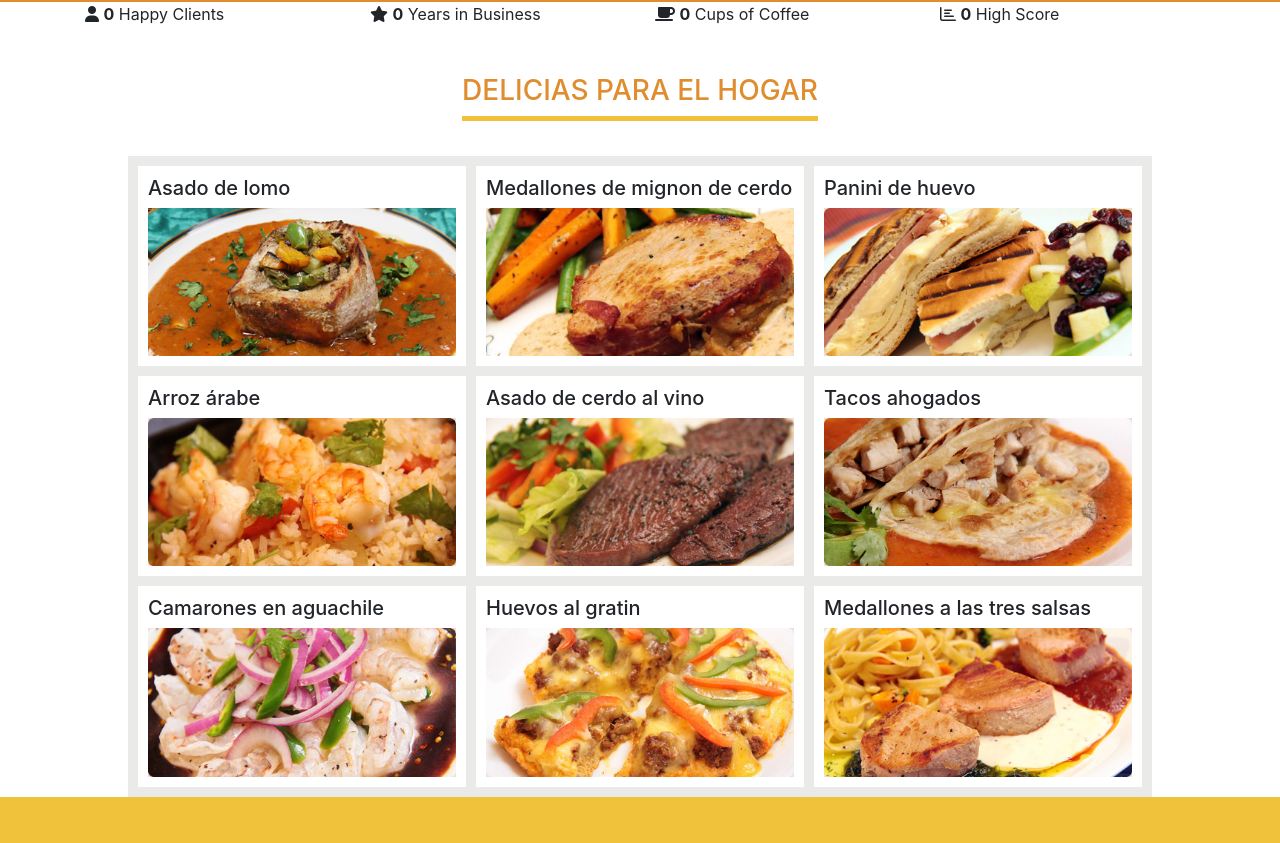
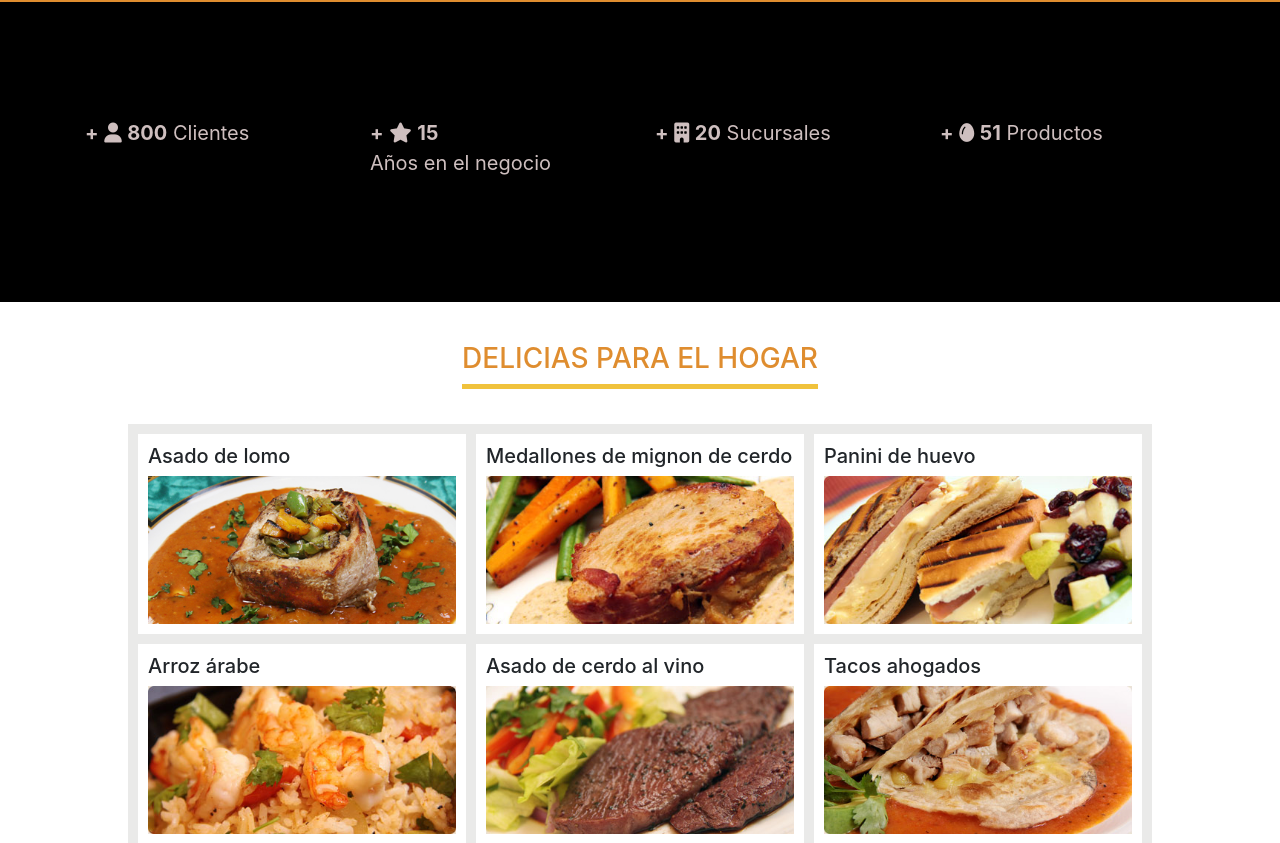
Before and after one commit to ojaiti/ojai, a PHP site: page / in a window 1280 px wide. Shown: the part 673-1516 px from the top of the page. Run offline with PHP 8.4, Linux system fonts and the light colour scheme; data that the repository does not hold is empty; some libraries are stand-ins or nearby versions.

Commit message:
Se agregaron cambios en imagenes y se implementaron los contadores

```diff
--- a/assets/css/style.css
+++ b/assets/css/style.css
@@ -800,3 +800,17 @@ nav{
       border-bottom: 3px solid;
     font-weight: 600;
   }
+  /* Contadores */
+  #section-contadores{
+      height: auto;
+      min-height: 300px;
+      background: #000000;
+      display: flex;
+      justify-content: center;
+      align-items: center;
+      color: #cebfbf;
+      overflow: hidden;
+  }
+  #section-contadores > .container{
+      font-size: 20px;
+  }
--- a/assets/js/app.js
+++ b/assets/js/app.js
@@ -1,4 +1,24 @@
 (function(){
+  var elemento = '';
+  var posicion = '';
+
+  var elemento2 = '';
+  var posicion2 = '';
+  if(document.getElementById('section-contadores')){
+
+   elemento = document.getElementById('section-contadores');
+   posicion = elemento.getBoundingClientRect();
+
+   elemento2 = document.getElementById('bs4-slide-carousel');
+   posicion2 = elemento2.getBoundingClientRect();
+
+
+}
+
+
+console.log('posici0on2 ', posicion2)
+
+
 if(document.querySelector('.aviso')){
 
   document.querySelector('.aviso').classList.add('activo');
@@ -11,6 +31,43 @@ $('body.alimentos .navegacion-principal li a:contains("alimentos")').addClass('a
 $('body.productos .navegacion-principal li a:contains("productos")').addClass('active')
 $('body.nosotros .navegacion-principal li a:contains("nosotros")').addClass('active')
 $('body.contacto .navegacion-principal li a:contains("contacto")').addClass('active')
+
+/* Prueba */
+if(document.querySelector('#section-contadores')){
+
+const contadores = document.querySelectorAll('.cont');
+const speed = 10;
+function accionarContadores(){
+
+contadores.forEach(contador => {
+
+    const updateCount = () => {
+      const target = +contador.getAttribute('data-to');
+      const count = +contador.innerText;
+    /*   const inc = target / speed; */
+      const sum = (target / speed)
+      const inc = sum / 2;
+
+      var valorRound = Math.round(count + inc);
+      if(count < target) {
+        contador.innerText = valorRound;
+        setTimeout(updateCount, 150)
+      }else{
+        count.innerText = target;
+      }
+    }
+    updateCount();
+  });
+}
+
+}
+if(posicion.y < screen.height){
+  console.log(posicion)
+  accionarContadores()
+  console.log('posicion y ',posicion.y)
+  console.log('screen height  ',screen.height)
+}
+  /* Obtener coordenadas */
 
 function getOffset( el ) {
     var _x = 0;
@@ -86,11 +143,22 @@ var lastScrollTop = 0;
 var navbar = document.getElementById("navbar");
 var espacio92 = document.querySelector('.espacio92');
 
+/* posicion contadores */
+
+/* alert("La resolución de tu pantalla es: " + screen.width + " x " + screen.height)  */
 window.addEventListener("scroll", function(){
    var st = window.pageYOffset || document.documentElement.scrollTop;
    var altura = screen.height;
    /* console.log('sr', st);
    console.log(altura); */
+   console.log('st');
+   console.log(st);
+   console.log('posicion')
+   console.log(posicion)
+   if (st > posicion.y - 100){
+     accionarContadores()
+   }
+
    if (st > lastScrollTop && st > 100){
 //obtener la altura de la pantalla
         espacio92.style.display = 'none';
--- a/includes/templates/header.php
+++ b/includes/templates/header.php
@@ -2,7 +2,7 @@
 <!DOCTYPE html>
 <html lang="en">
 <head>
-    <link rel="shortcut icon" href="img/favicon.ico" type="image/x-icon" />
+    <link rel="shortcut icon" href="assets/img/favicon.ico" type="image/x-icon" />
 		<link rel="apple-touch-icon" href="img/apple-touch-icon.png">
     <meta charset="UTF-8">
     <meta name="viewport" content="width=device-width, initial-scale=1.0">
--- a/index.php
+++ b/index.php
@@ -10,7 +10,7 @@
   </ol>
   <div class="carousel-inner">
     <div class="carousel-item active">
-      <img class="d-inline w-100" src="assets/img/slider/verduras.jpg" alt="Slide One">
+      <img class="d-inline w-100" src="assets/img/slider/comida.jpg" alt="Slide One">
       <!--Captions for the slides go here -->
        <!--  <div class="carousel-caption text-warning d-none d-sm-block sombra">
           <h1 class="h3">El sabor es mejor en familia</h1>
@@ -19,7 +19,7 @@
       <!--Captions ending here for slide 1-->
    </div>
     <div class="carousel-item">
-      <img class="d-inline w-100" src="assets/img/slider/table.jpg" alt="Slide Two">
+      <img class="d-inline w-100" src="assets/img/slider/platos.jpg" alt="Slide Two">
       <!--Captions for the slides go here -->
         <!-- <div class="carousel-caption text-warning d-none d-sm-block sombra">
           <h5>Los mejores alimentos para el hogar</h5>
@@ -28,7 +28,7 @@
       <!--Captions ending here for slide 2-->
     </div>
     <div class="carousel-item">
-      <img class="d-block w-100" src="assets/img/slider/alimentos.jpg" alt="Slide Three">
+      <img class="d-block w-100" src="assets/img/slider/burrito.jpg" alt="Slide Three">
       <!--Captions for the slides go here -->
         <!-- <div class="carousel-caption text-warning d-none d-sm-block sombra">
           <h5>Alimentos de calidad</h5>
@@ -51,40 +51,46 @@
 
   </div> <!-- Fin container -->
 
-  <section class="parallax section section-text-light section-parallax section-center mt-0" data-plugin-parallax data-plugin-options="{'speed': 1.5}" data-image-src="img/parallax/parallax-2.jpg">
+  <section id="section-contadores" class="parallax section section-text-light section-parallax section-center mt-0" data-plugin-parallax data-plugin-options="{'speed': 1.5}" data-image-src="img/parallax/parallax-2.jpg">
 					<div class="container">
 						<div class="row counters counters-text-light">
 							<div class="col-sm-6 col-lg-3 mb-4 mb-lg-0">
 								<div class="counter">
+                  <!-- <strong data-to="30000" data-append="+">0</strong> -->
+                  <strong>+</strong>
 									<i class="fas fa-user"></i>
-									<strong data-to="30000" data-append="+">0</strong>
-									<label>Happy Clients</label>
+									<strong class="cont" data-to="800" data-append="+">0</strong>
+									<label>Clientes</label>
 								</div>
 							</div>
 							<div class="col-sm-6 col-lg-3 mb-4 mb-lg-0">
 								<div class="counter">
-									<i class="fas fa-star"></i>
-									<strong data-to="15">0</strong>
-									<label>Years in Business</label>
+                  <strong>+</strong>
+                  <i class="fas fa-star"></i>
+									<strong class="cont" data-to="15">0</strong>
+									<label>Años en el negocio</label>
 								</div>
 							</div>
 							<div class="col-sm-6 col-lg-3 mb-4 mb-sm-0">
 								<div class="counter">
-									<i class="fas fa-coffee"></i>
-									<strong data-to="352">0</strong>
-									<label>Cups of Coffee</label>
+                  <strong>+</strong>
+									<i class="fas fa-building"></i>
+									<strong class="cont" data-to="20">0</strong>
+									<label>Sucursales</label>
 								</div>
 							</div>
 							<div class="col-sm-6 col-lg-3">
 								<div class="counter">
-									<i class="far fa-chart-bar"></i>
-									<strong data-to="178">0</strong>
-									<label>High Score</label>
+                  <strong>+</strong>
+									<i class="fas fa-egg"></i>
+									<strong class="cont" data-to="50">0</strong>
+									<label>Productos</label>
 								</div>
 							</div>
 						</div>
 					</div>
-				</section>
+        </section>
+        <!-- Inicia seccion -->
 <section class="spce-c pdding-40">
   <span class="content-titles">
     <h3 align="center"  class="title-center">DELICIAS PARA EL HOGAR</h3>
```
Also changed, not shown: nosotros.php (+25 -27 lines), assets/img/historia/pc.JPG (added), assets/img/slider/alimentos.jpg, assets/img/slider/burrito.jpg (added), assets/img/slider/comida.jpg (added), assets/img/slider/platillos.jpg, assets/img/slider/platos.jpg (added), 1 other file.
